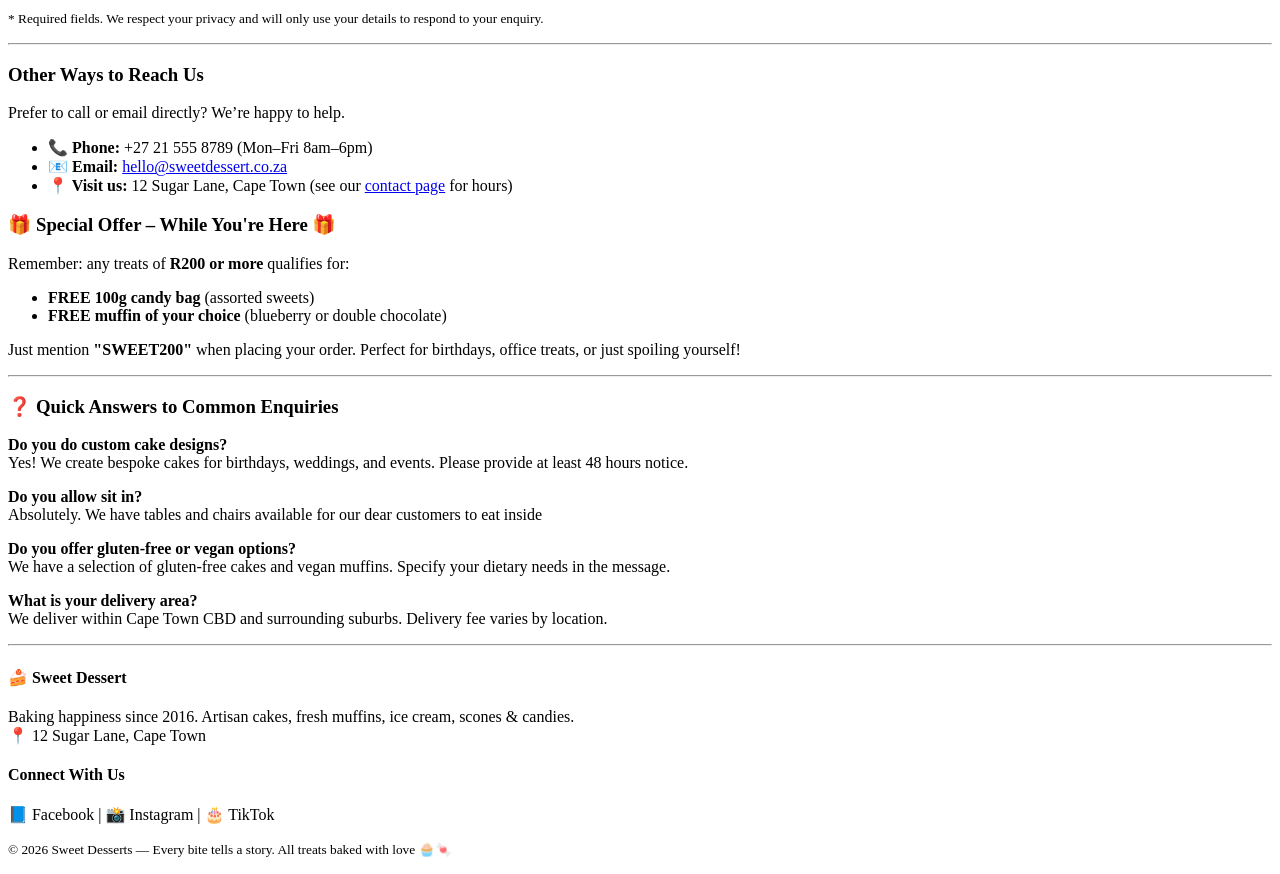
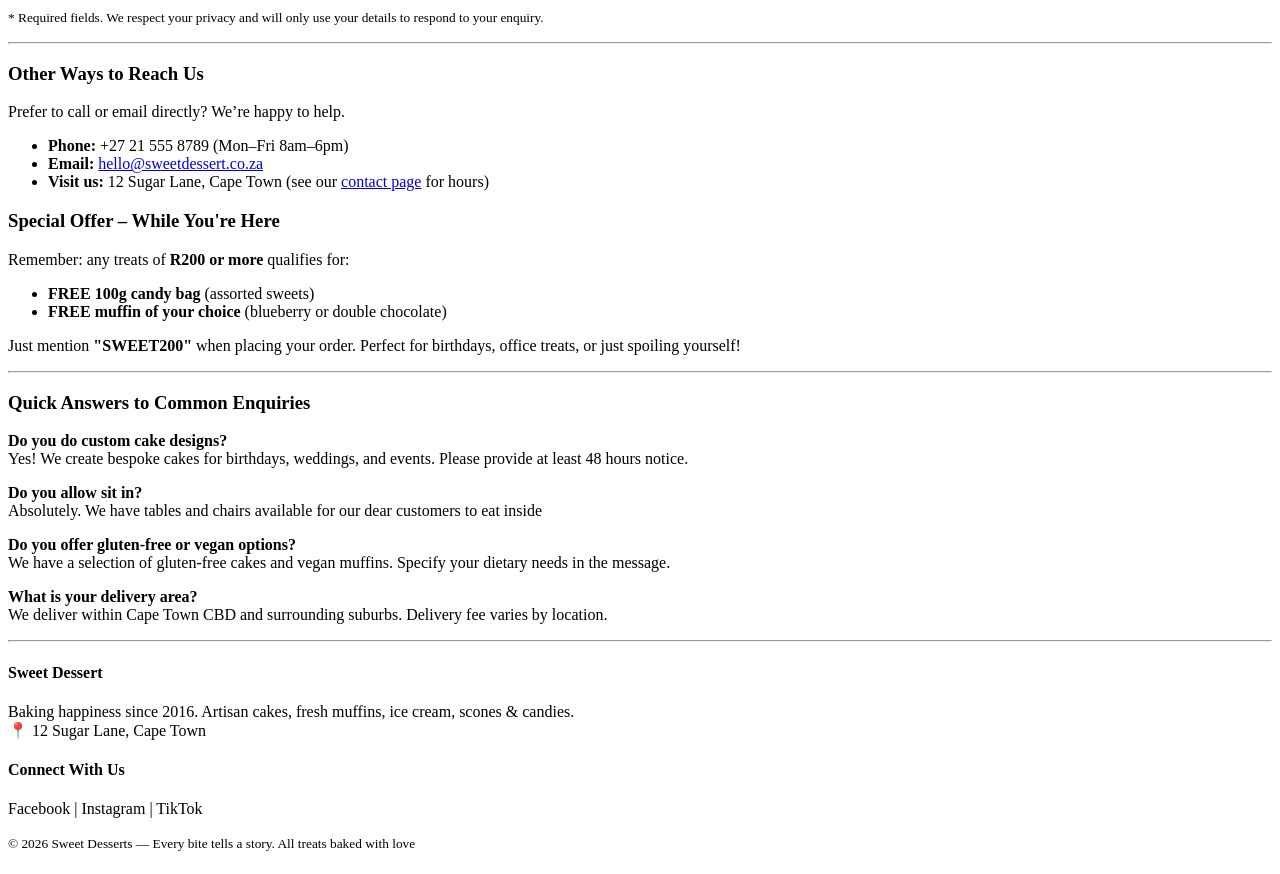
Before and after one commit to mulwelii-glitch/SWEET-DESERTS, a plain HTML site: page enquiry.html in a window 1280 px wide. Shown: the part 960-1834 px from the top of the page. Drawn offline with Linux system fonts and the light colour scheme.

Commit message:
Update enquiry.html

```diff
--- a/enquiry.html
+++ b/enquiry.html
@@ -7,10 +7,9 @@
 </head>
 <body>
 
-    <!--header and navigation-->
 
     <header>
-        <h1>🍰 Sweet Desserts</h1>
+        <h1>Sweet Desserts</h1>
         <p>handcrafted joy · bakery & confectionery</p>
         <nav>
            <ul>
@@ -26,7 +25,6 @@
 
     <main>
 
-        <!--main content-->
 
         <section>
             <h2>Send Us an Enquiry</h2>
@@ -37,7 +35,7 @@
 
 
         <section>
-            <h3>📋 Enquiry Form</h3>
+            <h3> Enquiry Form</h3>
             <form action="#" method="post">
 
                 <label for="fullname">Full Name</label><br>
@@ -94,15 +92,15 @@
             <h3>Other Ways to Reach Us</h3>
             <p>Prefer to call or email directly? We’re happy to help.</p>
             <ul>
-                <li><strong>📞 Phone:</strong> +27 21 555 8789 (Mon–Fri 8am–6pm)</li>
-                <li><strong>📧 Email:</strong> <a href="mailto:hello@sweetdessert.co.za">hello@sweetdessert.co.za</a></li>
-                <li><strong>📍 Visit us:</strong> 12 Sugar Lane, Cape Town (see our <a href="contacts.html">contact page</a> for hours)</li>
+                <li><strong> Phone:</strong> +27 21 555 8789 (Mon–Fri 8am–6pm)</li>
+                <li><strong> Email:</strong> <a href="mailto:hello@sweetdessert.co.za">hello@sweetdessert.co.za</a></li>
+                <li><strong> Visit us:</strong> 12 Sugar Lane, Cape Town (see our <a href="contacts.html">contact page</a> for hours)</li>
             </ul>
         </section>
 
 
         <section>
-            <h3>🎁 Special Offer – While You're Here 🎁</h3>
+            <h3> Special Offer – While You're Here </h3>
             <p>Remember: any treats of <strong>R200 or more</strong> qualifies for:</p>
             <ul>
                 <li><strong>FREE 100g candy bag</strong> (assorted sweets)</li>
@@ -114,7 +112,7 @@
 
 
         <section>
-            <h3>❓ Quick Answers to Common Enquiries</h3>
+            <h3> Quick Answers to Common Enquiries</h3>
             <p><strong>Do you do custom cake designs?</strong><br>Yes! We create bespoke cakes for birthdays, weddings, and events. Please provide at least 48 hours notice.</p>
             <p><strong>Do you allow sit in?</strong><br>Absolutely. We have tables and chairs available for our dear customers to eat inside</p>
             <p><strong>Do you offer gluten-free or vegan options?</strong><br>We have a selection of gluten-free cakes and vegan muffins. Specify your dietary needs in the message.</p>
@@ -122,20 +120,19 @@
         </section>
     </main>
 
-    <!--footer content-->
 
     <footer>
         <hr>
         <div>
-            <h4>🍰 Sweet Dessert</h4>
+            <h4> Sweet Dessert</h4>
             <p>Baking happiness since 2016. Artisan cakes, fresh muffins, ice cream, scones & candies.<br>📍 12 Sugar Lane, Cape Town</p>
         </div>
 
         <div>
             <h4>Connect With Us</h4>
-            <p>📘 Facebook | 📸 Instagram | 🎂 TikTok</p>
+            <p> Facebook |  Instagram |  TikTok</p>
         </div>
-        <p><small>© 2026 Sweet Desserts — Every bite tells a story. All treats baked with love 🧁🍬</small></p>
+        <p><small>© 2026 Sweet Desserts — Every bite tells a story. All treats baked with love </small></p>
     </footer>
 
 </body>
```
